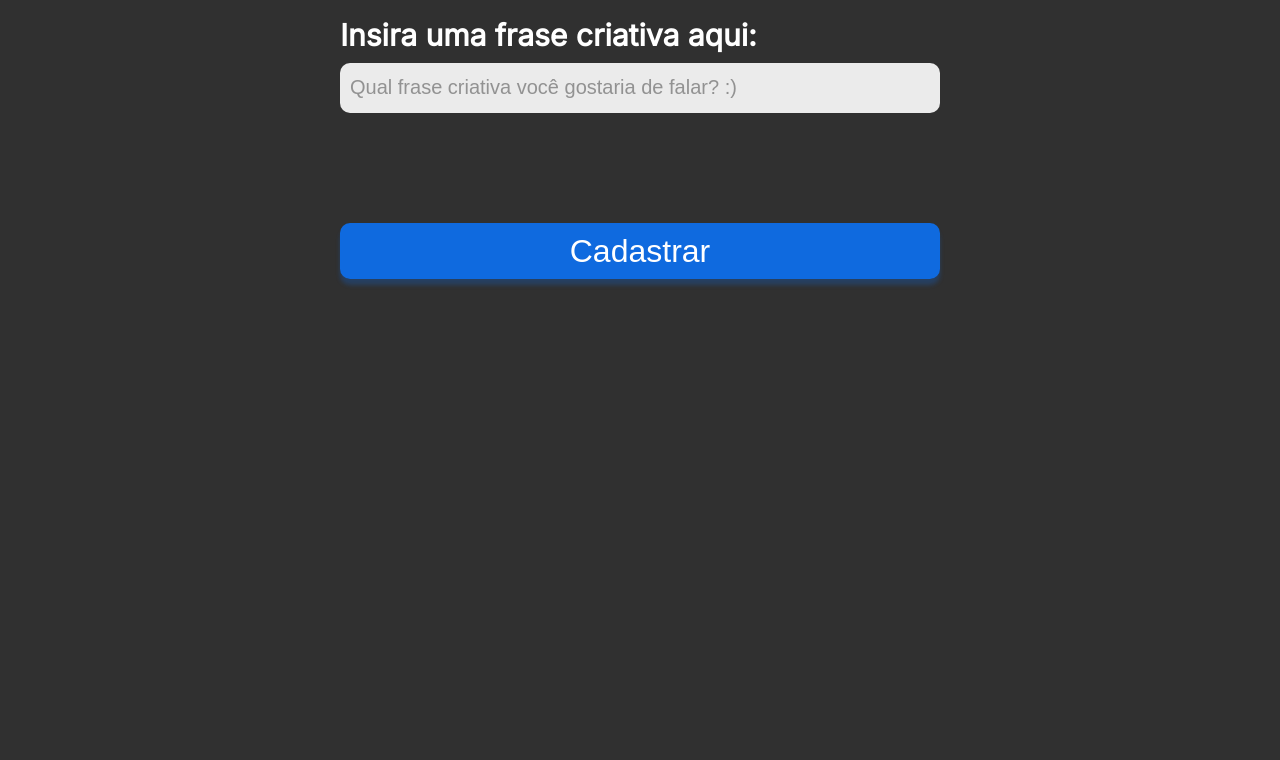
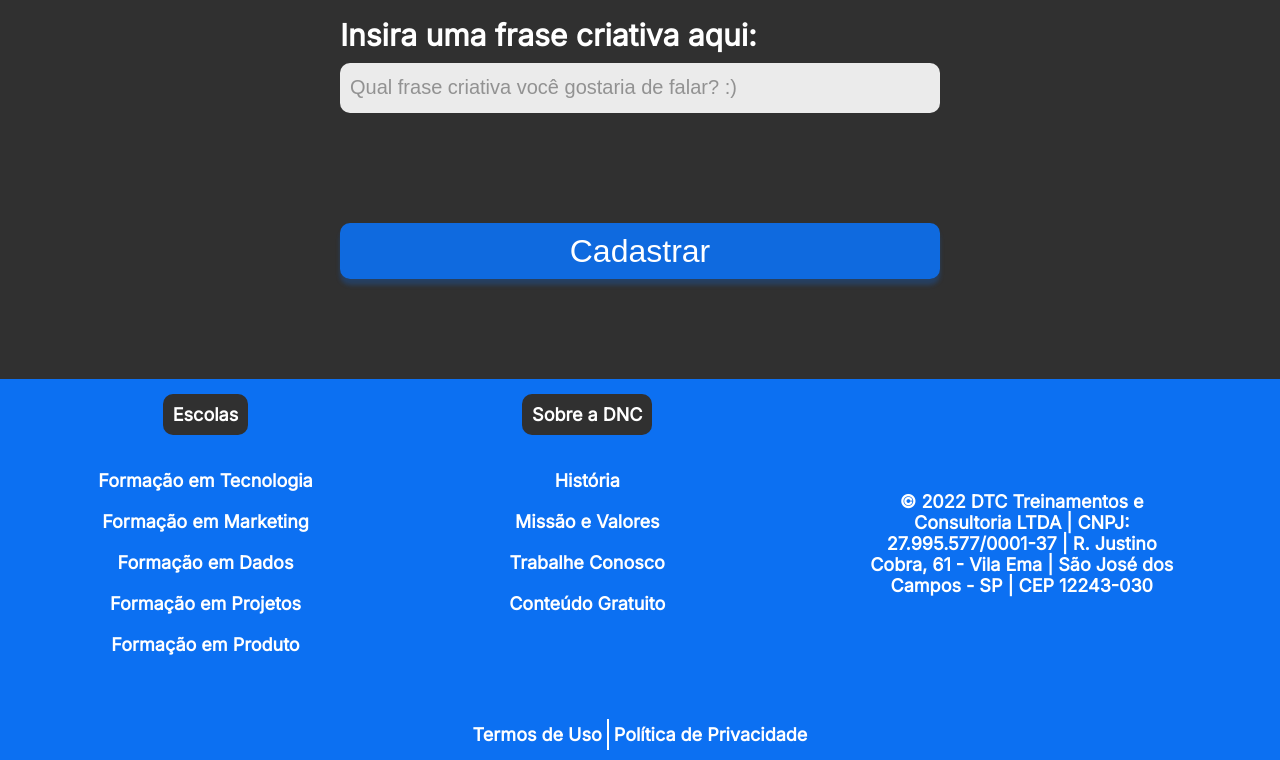
Before and after one commit to LucasSenadeLima/bootcampdnc, a plain HTML site: page index.html in a window 1280 px wide. Shown: the part 1277-2037 px from the top of the page. Before the commit the page ends 1656 px from the top, so only its background shows below. Drawn offline with Linux system fonts and the light colour scheme.

Commit message:
adicionando media query para mobile

```diff
--- a/index.html
+++ b/index.html
@@ -74,3 +74,55 @@
         </form>
 
     </section>
+    <footer>
+        <div class="linha1">
+            <nav>
+                <h5>Escolas</h5>
+                <ul>
+                    <li>
+                        <a href="">Formação em Tecnologia</a>
+                    </li>
+                    <li>
+                        <a href="">Formação em Marketing</a>
+                    </li>
+                    <li>
+                        <a href="">Formação em Dados</a>
+                    </li>
+                    <li>
+                        <a href="">Formação em Projetos</a>
+                    </li>
+                    <li>
+                        <a href="">Formação em Produto</a>
+                    </li>
+                </ul>
+
+            </nav>
+            <nav>
+                <h5>Sobre a DNC</h5>
+                <ul>
+                    <li>
+                        <a href="">História</a>
+                    </li>
+                    <li>
+                        <a href="">Missão e Valores</a>
+                    </li>
+                    <li>
+                        <a href="">Trabalhe Conosco</a>
+                    </li>
+                    <li>
+                        <a href="">Conteúdo Gratuito</a>
+                    </li>
+                </ul>
+            </nav>
+            <div class="endereco">
+                © 2022 DTC Treinamentos e Consultoria LTDA | CNPJ: 27.995.577/0001-37 | R. Justino Cobra, 61 - Vila Ema | São José dos Campos - SP | CEP 12243-030
+            </div>
+        </div>
+        <div class="linha2">
+            <a href="">Termos de Uso</a>
+            <a href="">Política de Privacidade</a>
+        </div>
+    </footer>
+
+</body>
+</html>
--- a/style.css
+++ b/style.css
@@ -166,3 +166,138 @@
             box-shadow: 0px 6px 4px rgba(12, 112, 242, 0.25);
             cursor:pointer;
         }
+        /* Footer */
+
+        footer{
+            width: 100%;
+            background-color: var(--azul-dnc);
+        }
+
+        footer .linha1{
+            display: flex;
+            justify-content: space-around;
+            align-items: center;
+        }
+
+        footer ul{
+            list-style: none;
+            margin:0px;
+            padding:0px;
+        }
+
+        footer nav{
+            display: flex;
+            flex-direction: column;
+            align-items: center;
+
+            height: 330px;
+        }
+
+        footer h5{
+            text-align: center;
+            color: white;
+            font-weight: 800;
+            font-size: 18px;
+            font-family: var(--fonte-padrao);
+            background-color: var(--preto-dnc);
+            border-radius: 10px;
+            padding: 10px 10px 10px 10px;
+            margin-bottom: 15px;
+            margin-top: 15px;
+        }
+
+        footer ul li{
+            text-align: center;
+            color: white;
+            font-weight: 600;
+            font-size: 18px;
+            font-family: var(--fonte-padrao);
+            margin: 20px 0px 20px 0px;
+        }
+
+        footer ul li a{
+            color: white;
+            text-decoration: none;
+        }
+
+        footer ul li a:hover{
+            color:var(--cinza-hover)
+        }
+
+        footer .endereco{
+            font-weight: 600;
+            font-size: 18px;
+            font-family: var(--fonte-padrao);
+            color:white;
+            text-align: center;
+            width: 25%
+        }
+
+        footer .linha2{
+            display: flex;
+            justify-content: center;
+            margin: 0px;
+            padding: 10px;
+        }
+
+        footer .linha2 a{
+            font-family: var(--fonte-padrao);
+            font-size: 18px;
+            font-weight: 600;
+            color: white;
+            text-decoration: none;
+            padding: 5px;
+        }
+
+        footer .linha2 a:first-child{
+            border-right: 2px solid white;
+        }
+
+        footer .linha2 a:hover{
+            color:var(--cinza-hover);
+        }
+
+@media only screen and (max-width: 600px){
+
+    #principal{
+        flex-direction: column;
+        height: auto;
+    }
+    #menu{
+        width: 100%;
+        flex-direction: column;
+        margin:0px;
+        border: 0px;
+    }
+    #menu a{
+        height: 50px;
+        align-items: center;
+    }
+    #principal button{
+        width: 100%;
+        margin:0px;
+        margin-bottom: 15px;
+    }
+
+    /* Section */
+
+    section h1{
+        font-size: 38px;
+    }
+
+    section h2{
+        font-size: 28px;
+        padding-right: 5px;
+        padding-left: 5px;
+    }
+
+    form{
+        width: 95%;
+        font-size: 20px;
+    }
+
+    .checkbox-itens label{
+        font-size: 17px;
+    }
+
+}
```
